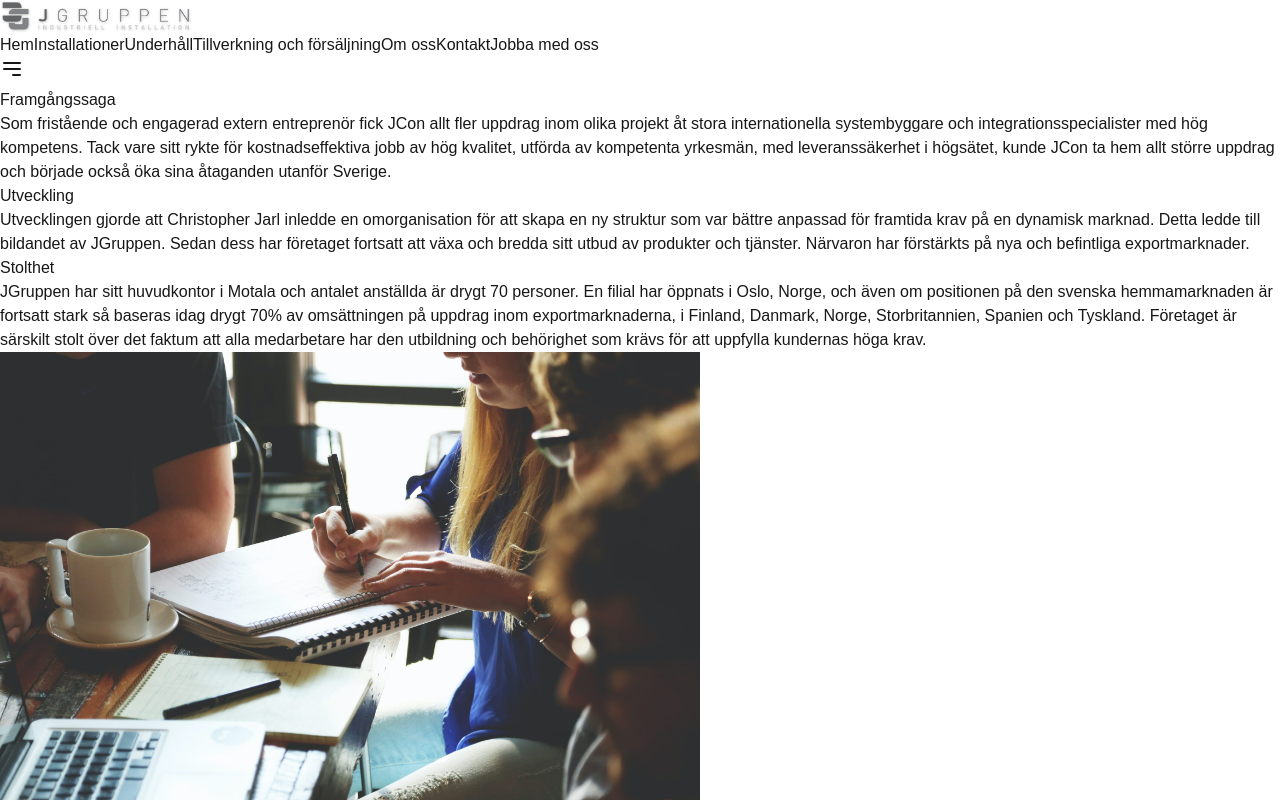
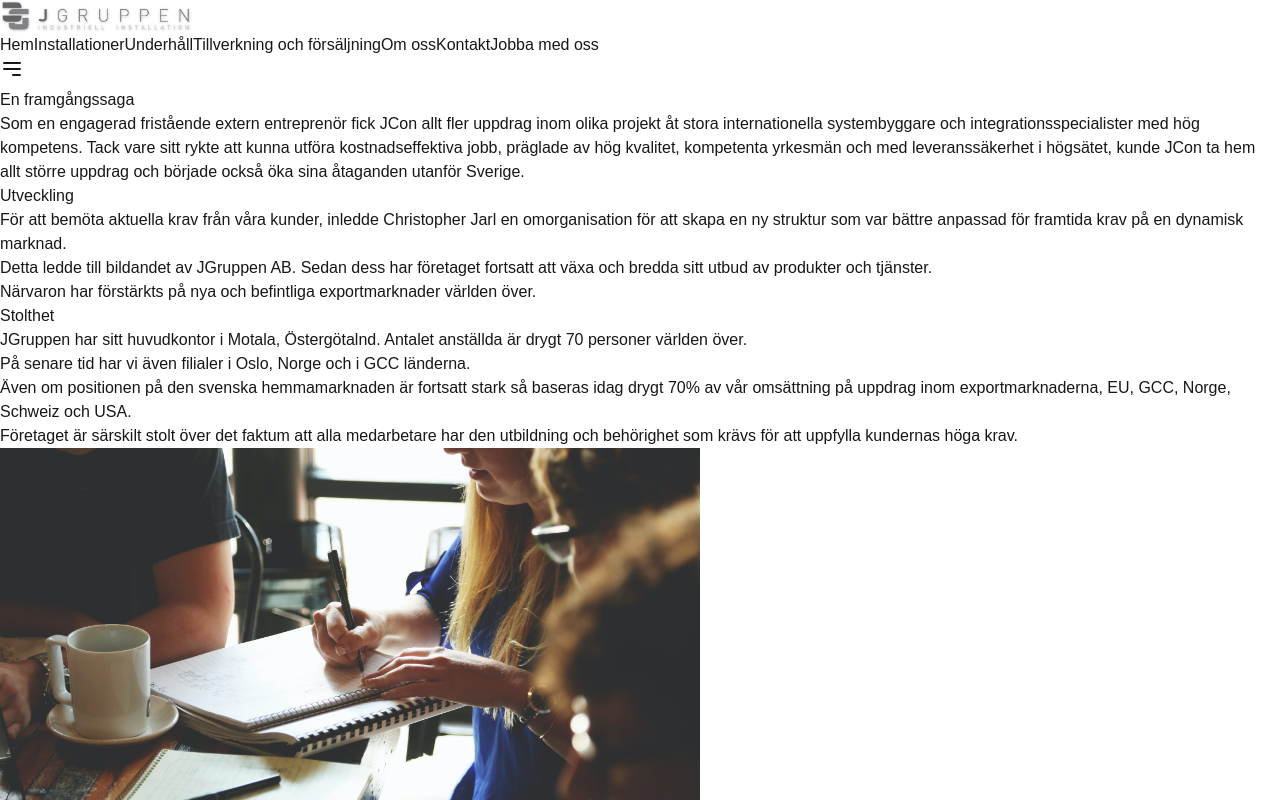
Before and after one commit to muzdalfa171/jgruppen-1, a Next.js app: page /om-oss in a window 1280 px wide. Shown: the top 800 px of the page. Built offline with nearby package versions, Linux system fonts and the light colour scheme.

Commit message:
om-oss,produkter

```diff
--- a/src/app/om-oss/page.js
+++ b/src/app/om-oss/page.js
@@ -1,7 +1,6 @@
 import React from "react";
 import Image from "next/image";
 import Head from "next/head";
-
 const Omoss = () => {
   return (
     <section className="pt-40">
@@ -23,19 +22,14 @@ const Omoss = () => {
       </Head>
       {/* Introduction Section */}
       <div className="text-center py-10">
-        <h1 className="text-4xl font-bold mb-6">Framgångssaga</h1>
+        <h1 className="text-4xl font-bold mb-6">En framgångssaga</h1>
         <p className="text-lg text-gray-700 mx-auto w-8/12 md:w-9/12">
-          Som fristående och engagerad extern entreprenör fick JCon allt fler
-          uppdrag inom olika projekt åt stora internationella systembyggare och
-          integrationsspecialister med hög kompetens. Tack vare sitt rykte för
-          kostnadseffektiva jobb av hög kvalitet, utförda av kompetenta
-          yrkesmän, med leveranssäkerhet i högsätet, kunde JCon ta hem allt
-          större uppdrag och började också öka sina åtaganden utanför Sverige.
+        Som en engagerad fristående extern entreprenör fick JCon allt fler uppdrag inom olika projekt åt stora internationella systembyggare och integrationsspecialister med hög kompetens.
+         Tack vare sitt rykte att kunna utföra kostnadseffektiva jobb, präglade av hög kvalitet, kompetenta yrkesmän och med leveranssäkerhet i högsätet, kunde JCon ta hem allt större uppdrag och började också öka sina åtaganden utanför Sverige.
         </p>
+
       </div>
-
       {/* First Section - Installationer */}
-
       <div className="w-full bg-[#f0f1f5] px-6 md:px-24 py-12">
         <div className="container mx-auto">
           <div className="grid grid-row xl:grid-cols-2 gap-8 items-center">
@@ -45,28 +39,27 @@ const Omoss = () => {
                 Utveckling
               </h2>
               <p className="text-md  w-full md:w-11/12 text-gray-700 mb-4">
-                Utvecklingen gjorde att Christopher Jarl inledde en
-                omorganisation för att skapa en ny struktur som var bättre
-                anpassad för framtida krav på en dynamisk marknad. Detta ledde
-                till bildandet av JGruppen. Sedan dess har företaget fortsatt
-                att växa och bredda sitt utbud av produkter och tjänster.
-                Närvaron har förstärkts på nya och befintliga exportmarknader.
-              </p>
+              För att bemöta aktuella krav från våra kunder, inledde Christopher Jarl en omorganisation för att skapa en ny struktur som var bättre anpassad för framtida krav på en dynamisk marknad.
+              <br />
+              Detta ledde till bildandet av JGruppen AB.
+Sedan dess har företaget fortsatt att växa och bredda sitt utbud av produkter och tjänster.
+<br/>
+Närvaron har förstärkts på nya och befintliga exportmarknader världen över.
+ </p>
               <h2 className="text-3xl font-bold text-[#4a536e] mb-4">
                 Stolthet
               </h2>
               <p className="text-md w-full md:w-11/12 text-gray-700 mb-4">
-                JGruppen har sitt huvudkontor i Motala och antalet anställda är
-                drygt 70 personer. En filial har öppnats i Oslo, Norge, och även
-                om positionen på den svenska hemmamarknaden är fortsatt stark så
-                baseras idag drygt 70% av omsättningen på uppdrag inom
-                exportmarknaderna, i Finland, Danmark, Norge, Storbritannien,
-                Spanien och Tyskland. Företaget är särskilt stolt över det
-                faktum att alla medarbetare har den utbildning och behörighet
-                som krävs för att uppfylla kundernas höga krav.{" "}
+              JGruppen har sitt huvudkontor i Motala, Östergötalnd.
+Antalet anställda är drygt 70 personer världen över.
+<br/>
+På senare tid har vi även filialer i Oslo, Norge och i GCC länderna.
+<br/>
+Även om positionen på den svenska hemmamarknaden är fortsatt stark så baseras idag drygt 70% av vår  omsättning på uppdrag inom exportmarknaderna, EU, GCC, Norge, Schweiz och USA.
+<br/>
+Företaget är särskilt stolt över det faktum att alla medarbetare har den utbildning och behörighet som krävs för att uppfylla kundernas höga krav.
               </p>
             </div>
-
             {/* Image on the Right */}
             <div className="flex justify-center">
               <Image
@@ -83,5 +76,4 @@ const Omoss = () => {
     </section>
   );
 };
-
 export default Omoss;
```
Also changed, not shown: src/app/produkter/page.js (+14 -20 lines).
